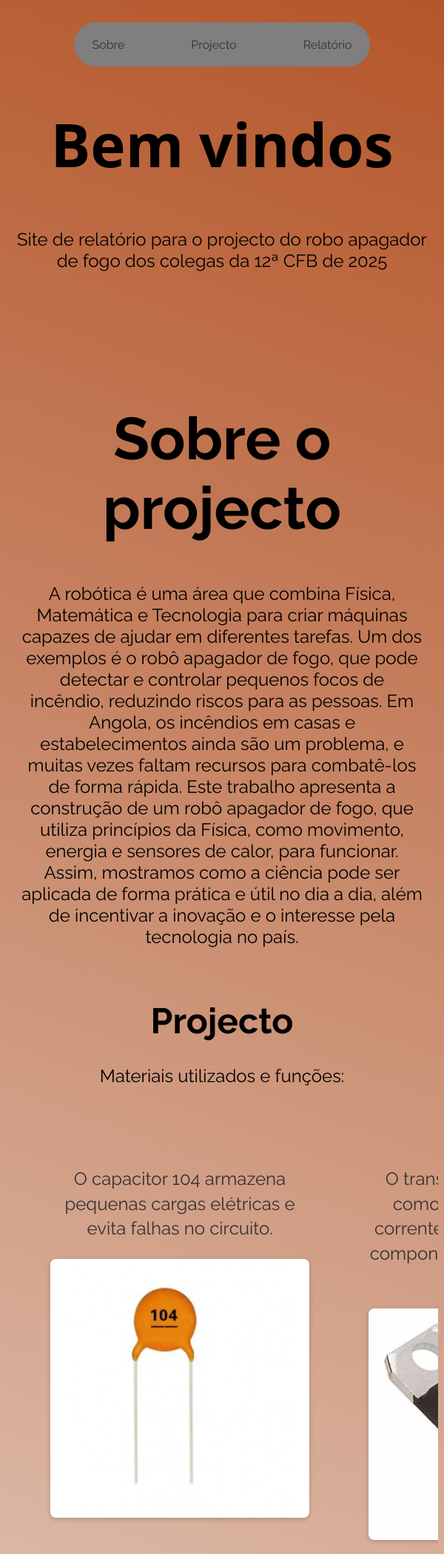
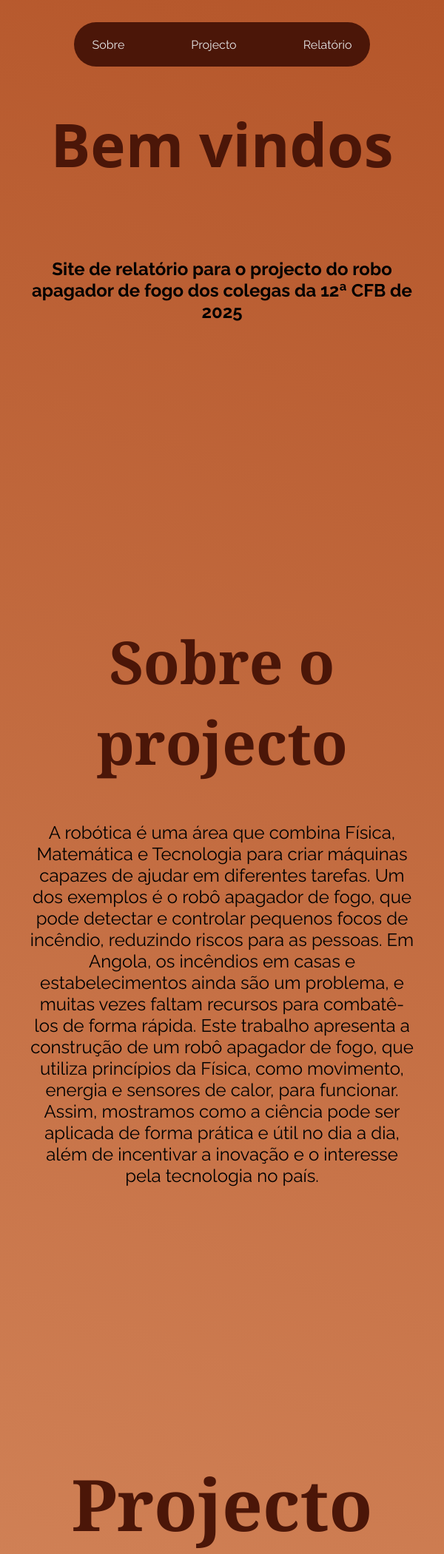
Before and after one commit to gg3nesis/ignisbot, a plain HTML site: page index.html in a window 600 px wide. Shown: the top 2101 px of the page at 74% size. Drawn offline with Linux system fonts and the light colour scheme.

Commit message:
whatever

```diff
--- a/index.html
+++ b/index.html
@@ -51,12 +51,12 @@ pela tecnologia no país.  </p>
           <img class="images" src="imgs/0.1uF-104-Ceramic-Capacitor-800x800-2.webp" alt="104pf capacitor">
         </div><br>
         <div class="bootle dois">
-          <p class="describe2">O transistor TIP122 funciona como um amplificador de corrente, ajudando a controlar componentes que precisam de mais energia.</p>
+          <p class="describe2">O transistor TIP122 funciona como um amplificador de corrente, controlando componentes que precisam de mais energia.</p>
           <img class="images" src="imgs/31EH5ouzaPL._UF1000,1000_QL80_.jpg" alt="tip-122 transistor">
         </div><br>
         <div class="bootle tres">
           <p class="describe3">A bateria 18650 fornece energia para todo o sistema.</p>
-          <img class="images" src="imgs/18650-2200MAH.png" alt="pilha 2200mAh">
+          <img class="images" src="imgs/bateria_lion_18650_1200mah-u3ozlz6ek6.webp" alt="pilha 2200mAh">
         </div><br>
         <div class="bootle quatro">
           <p class="describe4">O kit carro robotizado fornece a base com rodas, motores e estrutura para o robô se deslocar.</p>
@@ -95,15 +95,15 @@ pela tecnologia no país.  </p>
           <img class="images"src="imgs/arduino-uno-r3-on-orose-600nw-2159437563.webp" alt="arduino uno rev3">
        </div><br>
     </div>
-    <div class="where">Onde comprar</div>
+    <h1 class="where">Onde comprar</h1>
     <div class="recomendations" >
         <img src="imgs/Tecmicro.png" class="what" alt="tecmicro">
     </div>
-    <p class="describe">Loja de eletrónica <a href="//tecmicro.ao/">Tecmicro</a></p><br>
+    <p class="describe">Loja de eletrónica <a target="_blank" class="goodnight" href="//tecmicro.ao/">Tecmicro</a></p><br>
 
     <!-- relatório page part-->
      <h1 class="head3">Relatório</h1>
-     <p class="access">Para aceder clique no link: <a href="">Trabalho de Física 12ª CFB</a>.</p>
+     <p class="access">Para aceder clique no link: <a target="_blank" class="goodnight" href="">Trabalho de Física 12ª CFB</a>.</p>
 
 </body>
 </html>
--- a/style.css
+++ b/style.css
@@ -1,11 +1,13 @@
 
 body{
     font-family: Raleway, Arial, Helvetica, sans-serif;
-     background: linear-gradient(200deg, #b5562a, #eaded6);
+    background: linear-gradient(200deg, #b5562a, #eaaa80);
     overflow-x: hidden;
+    margin: 20px;
 }
-.head{
-    font-family: Noto serif, sans serif;
+h1{
+    color:#4b1608;
+    font-family: Noto Serif;
 }
 .goodnight{
     text-decoration: none;
@@ -14,7 +16,7 @@ body{
 @media screen and (max-width: 600px){
     /*home page*/
     .navbar{
-        background-color:#807E7E ;
+        background-color:#4b1608 ;
         width: 200px;
         height: 50px;
         display: flex;
@@ -40,7 +42,7 @@ body{
     }
     .navbar ul li a{
         text-decoration: none;
-        color: #333333;
+        color: #e6e6e6;
         padding: 10px;
     }
     .head{
@@ -49,24 +51,29 @@ body{
         justify-content: center;
         font-size: 2em;
         margin-top: 50px;
-        font-family: Noto sans, arial ,sans-serif;
+        font-family: Noto serif, arial ,sans-serif;
 
     }
     .containdescription{
         text-align: center;
-        margin-top: 60px;
+        margin-top: 20%;
         font-size: 14px;
+        margin-bottom: 70%;
+        font-weight: bold;
+        padding: 20px;
     }
     /*sobre page*/
     .headsobre{
         margin-top: 60px;
         text-align: center;
+        font-size: 2em;
     }
     .sobrepart{
         text-align:center;
         margin-top: 20px;
         margin: 20px;
-        font-size: 10px;
+        font-size: 0.9em;
+        margin-bottom: 50%;
     }
 
     /*projecto page*/
@@ -82,6 +89,7 @@ body{
         grid-template-columns: repeat(auto-fit, minmax(150px, 1fr));
         gap: 20px;
         padding: 20px;
+        margin-bottom: 50%;
     }
     .bootle {
        text-align: center;
@@ -96,10 +104,12 @@ body{
     }
     .bootle p {
         margin-top: 8px;
-        font-size: 0.5em;
-        color: #333333;
+        font-size: 0.7em;
+        color: #3d1f14;
+        font-weight: bold;
         font-family: Raleway, Arial, sans-serif;
     }
+    /*onde part*/
     .recomendations{
         display:flex;
         align-items: center;
@@ -107,7 +117,7 @@ body{
     }
     .where{
         font-weight: bold;
-        font-size: 1.5em;
+        font-size: 2em;
         text-align: center;
     }
     .what{
@@ -120,7 +130,8 @@ body{
     }
     .describe{
         text-align: center;
-        font-size: 0.5em;
+        font-size: 0.9em;
+        margin-bottom: 50%;
     }
     /*relatorio part */
     .head3{
@@ -129,13 +140,14 @@ body{
     }
     .access{
         text-align: center;
-        font-size: 0.5em;
+        font-size: 0.9em;
+        margin-bottom: 50%;
     }
 
 }
 @media screen and (min-width:600px){
     .navbar{
-        background-color:#807E7E ;
+        background-color:#4b1608 ;
         width: 400px;
         height: 60px;
         display: flex;
@@ -156,7 +168,7 @@ body{
     }
     .navbar ul li a{
         text-decoration: none;
-        color: #333333;
+        color: #e6e6e6;
         padding: 10px;
         margin: 15px;
     }
@@ -171,9 +183,9 @@ body{
     }
     .containdescription{
         text-align: center;
-        margin-top: 60px;
+        margin-top: 10%;
         font-size: 24px;
-        margin-bottom: 100px;
+        margin-bottom: 50%;
     }
     /*sobre part*/
     .headsobre{
@@ -186,11 +198,14 @@ body{
         margin-top: 20px;
         margin: 20px;
         font-size: 24px;
+        margin-bottom: 50%;
     }
     /*projecto page*/
     .projectocontain{
         text-align: center;
         margin-bottom: 30px;
+        font-size: 2em;
+
     }
     .contentp{
         font-size: 24px;
@@ -201,10 +216,11 @@ body{
         align-items: flex-start;
         justify-content: flex-start;
         padding: 60px;
-        overflow-x: auto;          /* allows horizontal scrolling */
-        scroll-behavior: smooth;   /* smooth scroll */
-        -webkit-overflow-scrolling: touch; /* for mobile */
+        overflow-x: auto;
+        scroll-behavior: smooth;
+        -webkit-overflow-scrolling: touch;
         white-space: nowrap;
+        margin-bottom: 50%;
     }
     .bootle {
        text-align: center;
@@ -224,10 +240,12 @@ body{
     }
     .bootle p {
         margin-top: 8px;
-        font-size: 1.5em;
-        color: #333333;
+        font-size: 1.2em;
+        color: #3d1f14;
+        font-weight: bold;
         font-family: Raleway, Arial, sans-serif;
     }
+    /*onde part*/
     .recomendations{
         display:flex;
         align-items: center;
@@ -236,7 +254,7 @@ body{
     .where{
         margin-top: 100px;
         font-weight: bold;
-        font-size: 3em;
+        font-size: 4em;
         text-align: center;
     }
     .what{
@@ -249,7 +267,8 @@ body{
     }
     .describe{
         text-align: center;
-        font-size: 2em;
+        font-size: 1.5em;
+        margin-bottom:50%;
     }
     /*relatorio part */
     .head3{
@@ -259,6 +278,7 @@ body{
     .access{
         margin-top: 20px;
         text-align: center;
-        font-size: 2em;
+        font-size: 1.5em;
+        margin-bottom: 50%;
     }
 }
```
Also changed, not shown: imgs/bateria_lion_18650_1200mah-u3ozlz6ek6.webp (added).
